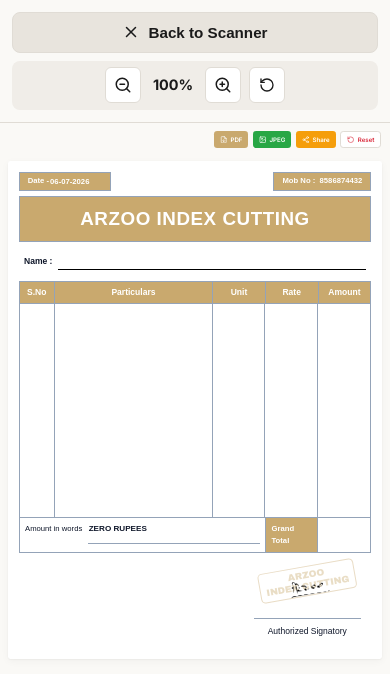
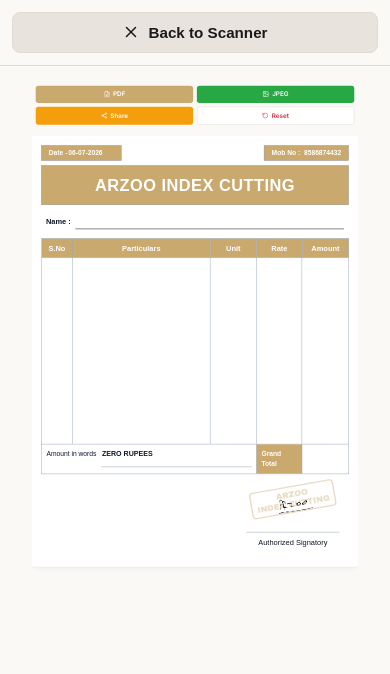
Before and after one commit to kaif-webwork/auto-bill-scanner, a React (Vite) app: page / in a window 390 px wide. Both pictures are taken after a click on the button "Preview & Edit Bill". Shown: the top 674 px of the page. Built offline with nearby package versions, Linux system fonts and the light colour scheme.

Commit message:
feat: responsive A4 bill preview with transform scale + full-width mobile buttons

```diff
--- a/src/App.jsx
+++ b/src/App.jsx
@@ -1,8 +1,9 @@
 import React, { useState, useEffect } from 'react';
-import { Palette, Sun, Moon, Download, X, Eye, ZoomIn, ZoomOut, RotateCcw } from 'lucide-react';
+import { Palette, Sun, Moon, Download, X, Eye } from 'lucide-react';
 import { Toaster } from 'react-hot-toast';
 import BillForm from './components/BillForm';
 import ImageUploader from './components/ImageUploader';
+import BillPreviewWrapper from './components/BillPreviewWrapper';
 
 function App() {
   const [showIntro, setShowIntro] = useState(true);
@@ -13,7 +14,7 @@
   const [showInstallBanner, setShowInstallBanner] = useState(false);
   const [isApplying, setIsApplying] = useState(false);
   const [showMobilePreview, setShowMobilePreview] = useState(false);
-  const [zoomLevel, setZoomLevel] = useState(100);
+
 
   // Theme effect
   useEffect(() => {
@@ -145,33 +146,16 @@
 
         <div className={`main-form ${isApplying ? 'siri-effect' : ''} ${showMobilePreview ? 'mobile-fullscreen' : ''}`}>
           {showMobilePreview && (
-            <>
-              <div className="mobile-toolbar">
-                <button className="mobile-close-btn" onClick={() => { setShowMobilePreview(false); setZoomLevel(100); }}>
-                  <X size={18} />
-                  Back to Scanner
-                </button>
-                <div className="zoom-controls">
-                  <button className="zoom-btn" onClick={() => setZoomLevel(z => Math.max(50, z - 10))} disabled={zoomLevel <= 50}>
-                    <ZoomOut size={18} />
-                  </button>
-                  <span className="zoom-label">{zoomLevel}%</span>
-                  <button className="zoom-btn" onClick={() => setZoomLevel(z => Math.min(200, z + 10))} disabled={zoomLevel >= 200}>
-                    <ZoomIn size={18} />
-                  </button>
-                  <button className="zoom-btn" onClick={() => setZoomLevel(100)} title="Reset Zoom">
-                    <RotateCcw size={16} />
-                  </button>
-                </div>
-              </div>
-            </>
+            <div className="mobile-toolbar">
+              <button className="mobile-close-btn" onClick={() => setShowMobilePreview(false)}>
+                <X size={18} />
+                Back to Scanner
+              </button>
+            </div>
           )}
-          <div
-            className={showMobilePreview ? 'mobile-bill-viewport' : undefined}
-            style={showMobilePreview ? { zoom: `${(zoomLevel / 100) * ((window.innerWidth - 16) / 700)}` } : undefined}
-          >
+          <BillPreviewWrapper billWidth={700} padding={16}>
             <BillForm billData={scannedBillData} template={template} />
-          </div>
+          </BillPreviewWrapper>
         </div>
       </div>
 
--- /dev/null
+++ b/src/components/BillPreviewWrapper.jsx
@@ -0,0 +1,99 @@
+import React, { useState, useEffect, useRef, useCallback } from 'react';
+
+/**
+ * BillPreviewWrapper
+ *
+ * Wraps the A4 bill in a responsive preview container that scales
+ * the bill visually using CSS transform: scale() — like a PDF viewer.
+ *
+ * - The actual A4 bill dimensions stay untouched (min-width: 700px).
+ * - On desktop (>= 768px), the bill renders at 100% scale.
+ * - On tablet/mobile, the bill is scaled down to fit the viewport width.
+ * - transform-origin: top center keeps alignment clean.
+ * - The wrapper height adjusts dynamically to avoid layout collapse.
+ * - Print styles are not affected — the bill prints at its native A4 size.
+ */
+export default function BillPreviewWrapper({ children, billWidth = 700, padding = 16 }) {
+  const containerRef = useRef(null);
+  const [scale, setScale] = useState(1);
+
+  const calculateScale = useCallback(() => {
+    if (!containerRef.current) return;
+
+    const containerWidth = containerRef.current.parentElement?.clientWidth || window.innerWidth;
+    const availableWidth = containerWidth - (padding * 2);
+
+    if (availableWidth >= billWidth) {
+      // Desktop: no scaling needed
+      setScale(1);
+    } else {
+      // Mobile/tablet: scale down to fit
+      const newScale = availableWidth / billWidth;
+      setScale(Math.min(newScale, 1));
+    }
+  }, [billWidth, padding]);
+
+  useEffect(() => {
+    calculateScale();
+
+    const handleResize = () => {
+      requestAnimationFrame(calculateScale);
+    };
+
+    window.addEventListener('resize', handleResize);
+    // Also observe container size changes
+    const observer = new ResizeObserver(handleResize);
+    if (containerRef.current?.parentElement) {
+      observer.observe(containerRef.current.parentElement);
+    }
+
+    return () => {
+      window.removeEventListener('resize', handleResize);
+      observer.disconnect();
+    };
+  }, [calculateScale]);
+
+  // The wrapper needs an explicit height because transform: scale()
+  // does NOT affect layout flow. Without this, the parent collapses.
+  const scaledHeight = containerRef.current
+    ? containerRef.current.scrollHeight * scale
+    : 'auto';
+
+  return (
+    <div
+      className="bill-preview-outer"
+      style={{
+        width: '100%',
+        overflowX: 'hidden',
+        display: 'flex',
+        justifyContent: 'center',
+        padding: `${padding}px`,
+      }}
+    >
+      <div
+        style={{
+          height: scaledHeight,
+          width: '100%',
+          maxWidth: `${billWidth}px`,
+          position: 'relative',
+        }}
+      >
+        <div
+          ref={containerRef}
+          className="bill-preview-inner"
+          style={{
+            width: `${billWidth}px`,
+            transformOrigin: 'top center',
+            transform: `scale(${scale})`,
+            position: 'absolute',
+            top: 0,
+            left: '50%',
+            marginLeft: `${-(billWidth / 2)}px`,
+          }}
+        >
+          {children}
+        </div>
+      </div>
+    </div>
+  );
+}
--- a/src/index.css
+++ b/src/index.css
@@ -579,7 +579,7 @@
 /* ---------- BILL TEMPLATE STYLES ---------- */
 .bill-wrapper {
   width: 100%;
-  overflow-x: auto;
+  overflow-x: hidden;
   padding-bottom: 10px;
 }
 
@@ -913,25 +913,18 @@
 
 /* ---------- MOBILE-FIRST BILL RESPONSIVENESS ---------- */
 @media (max-width: 768px) {
-  .action-buttons button {
-    font-size: 0.72rem;
-    padding: 0.45rem 0.7rem;
-  }
-
-  body:not(.force-desktop) .bill-wrapper {
-    overflow-x: hidden;
-    display: flex;
-    justify-content: center;
+  .action-buttons {
+    display: grid;
+    grid-template-columns: 1fr 1fr;
+    gap: 0.5rem;
     width: 100%;
   }
 
-  body:not(.force-desktop) .bill-container {
-    min-width: 700px;
-    width: 700px;
-    margin: 0;
-    zoom: calc((100vw - 32px) / 700);
-    -moz-transform: scale(calc((100vw - 32px) / 700));
-    -moz-transform-origin: top center;
+  .action-buttons button {
+    width: 100%;
+    justify-content: center;
+    font-size: 0.85rem;
+    padding: 0.65rem 1rem;
   }
 }
 
@@ -1106,29 +1099,12 @@
   z-index: 10000 !important;
   background: var(--bg) !important;
   overflow-y: auto !important;
-  overflow-x: auto !important;
+  overflow-x: hidden !important;
   padding: 0 !important;
   border-radius: 0 !important;
   border: none !important;
   display: flex !important;
   flex-direction: column !important;
-}
-
-.mobile-fullscreen .bill-wrapper {
-  overflow: visible !important;
-  width: 100% !important;
-  padding: 0 !important;
-}
-
-.mobile-fullscreen .bill-container {
-  min-width: 700px !important;
-  width: 700px !important;
-  zoom: unset !important;
-}
-
-.mobile-bill-viewport {
-  padding: 0.5rem;
-  transition: zoom 0.2s ease;
 }
 
 .mobile-fullscreen .action-buttons {
@@ -1167,48 +1143,48 @@
   background: var(--bg-secondary);
 }
 
-.zoom-controls {
-  display: flex;
-  align-items: center;
-  justify-content: center;
-  gap: 0.5rem;
-  background: var(--bg-secondary);
-  border-radius: var(--radius-sm);
-  padding: 0.4rem 0.5rem;
+/* ---------- BILL PREVIEW WRAPPER ---------- */
+.bill-preview-outer {
+  overflow-x: hidden;
 }
 
-.zoom-btn {
-  display: flex;
-  align-items: center;
-  justify-content: center;
-  width: 36px;
-  height: 36px;
-  border-radius: var(--radius-xs);
-  border: 1px solid var(--border-color);
-  background: var(--panel-bg);
-  color: var(--text-main);
-  cursor: pointer;
-  transition: var(--transition);
+/* ---------- PRINT STYLES ---------- */
+@media print {
+  /* Hide everything except the bill */
+  .header, .sidebar, .app-footer, .install-banner,
+  .mobile-toolbar, .mobile-preview-btn,
+  .action-buttons, .bill-preview-outer {
+    all: unset !important;
   }
 
-.zoom-btn:hover {
-  background: var(--primary-glow);
-  border-color: var(--primary);
+  .app-container, .main-content, .main-form {
+    all: unset !important;
   }
 
-.zoom-btn:active {
-  transform: scale(0.92);
+  .mobile-fullscreen {
+    position: static !important;
+    width: auto !important;
+    height: auto !important;
+    overflow: visible !important;
   }
 
-.zoom-btn:disabled {
-  opacity: 0.35;
-  cursor: not-allowed;
+  /* Reset all scaling for print — bill prints at native A4 */
+  .bill-preview-inner {
+    transform: none !important;
+    position: static !important;
+    width: auto !important;
+    margin-left: 0 !important;
   }
 
-.zoom-label {
-  font-weight: 700;
-  font-size: 0.9rem;
-  color: var(--text-main);
-  min-width: 48px;
-  text-align: center;
+  .bill-container {
+    min-width: unset !important;
+    width: 100% !important;
+    box-shadow: none !important;
+    border-radius: 0 !important;
+    animation: none !important;
   }
+
+  .bill-wrapper {
+    overflow: visible !important;
+  }
+}
```
Lines whose indentation alone changed are shown as unchanged.
